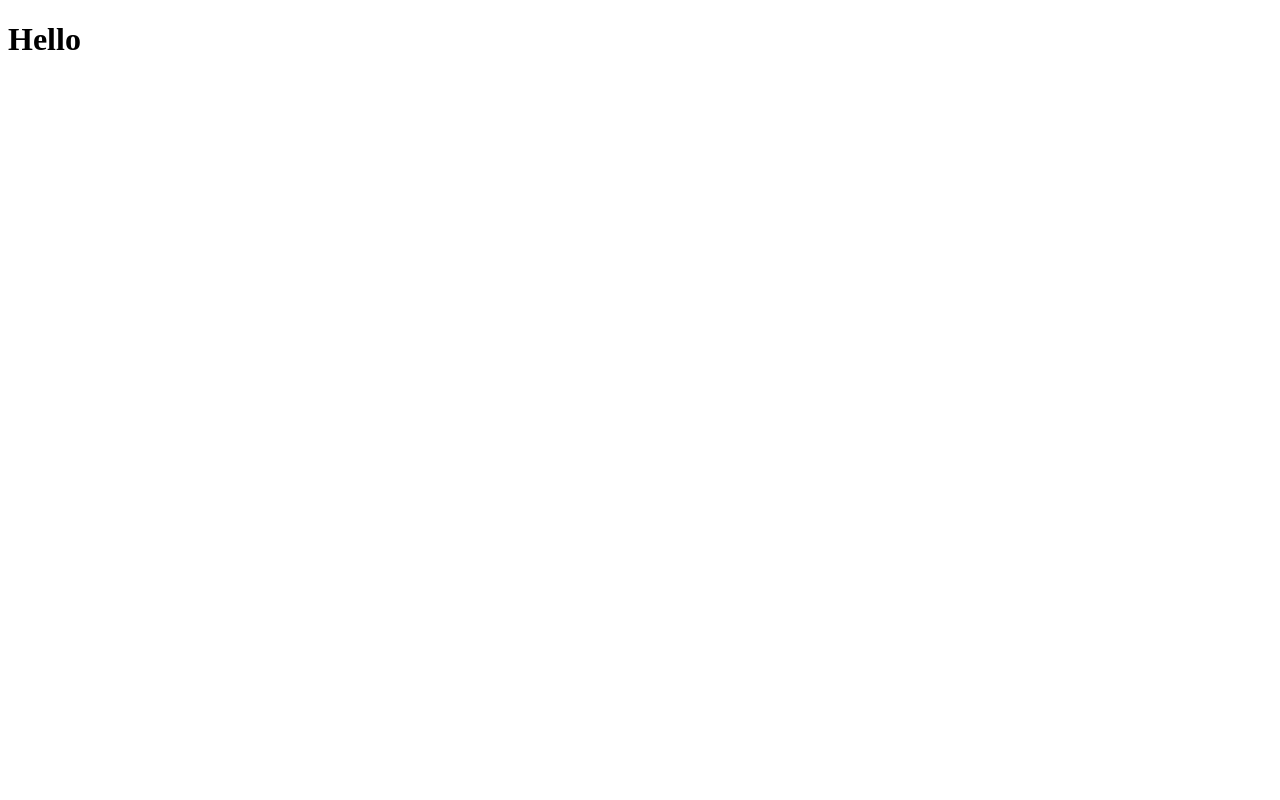
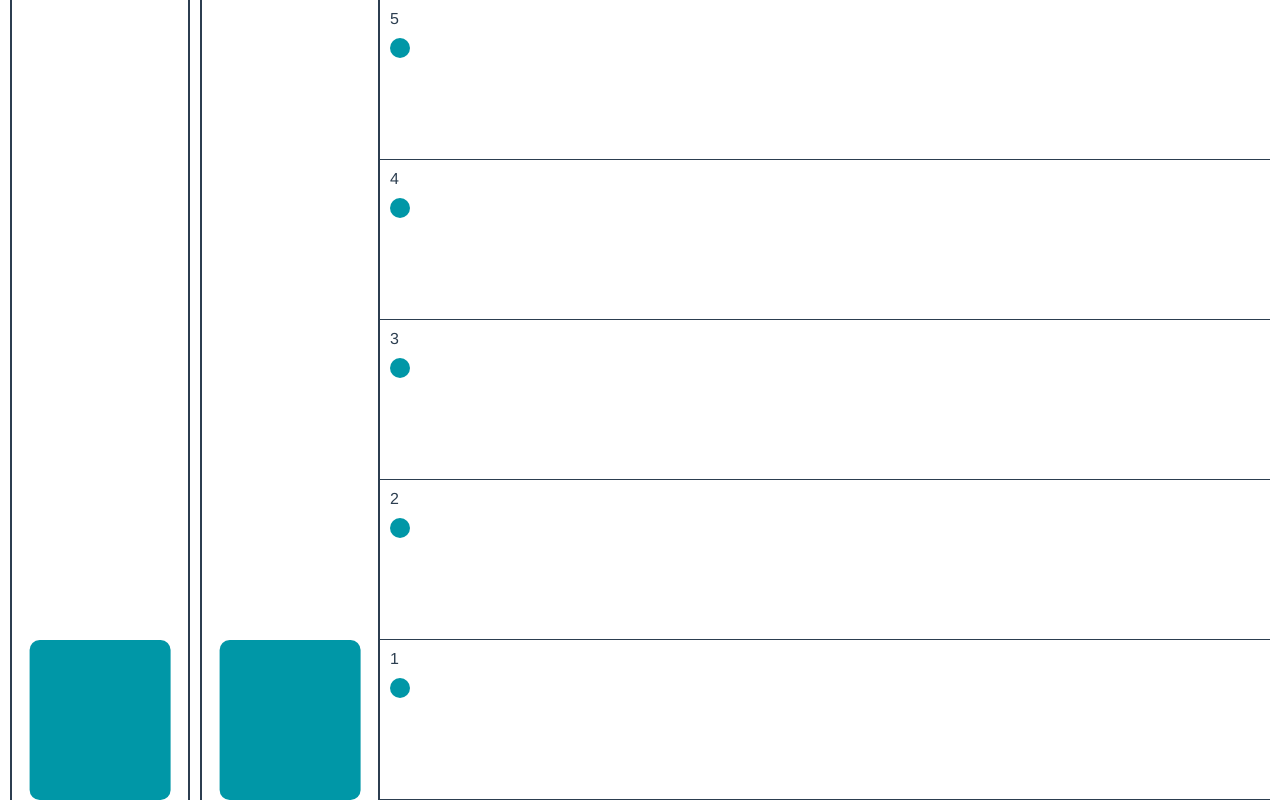
Before and after one commit to fury1eo/trueconf-elevator, a Vue app: page / in a window 1280 px wide. Built offline with nearby package versions, Linux system fonts and the light colour scheme.

Commit message:
added lifts moving by clicking on floor buttons

```diff
--- a/src/App.vue
+++ b/src/App.vue
@@ -1,20 +1,36 @@
 <template>
-  <h1>Hello</h1>
+
+  <HouseWrapper :levelsCount="levelsCount" :liftsCount="liftsCount"/>
+
 </template>
 
 <script>
+
+  import HouseWrapper from './components/HouseWrapper';
+
   export default {
-  name: 'App'
+
+    components: { HouseWrapper },
+
+    data() {
+      return {
+        liftsCount: 2,
+        levelsCount: 5
       }
+    }
+  }
+
 </script>
 
-<style scoped>
-#app {
+<style>
+  * {
     margin: 0;
     padding: 0;
     box-sizing: border-box;
     font-family: Avenir, Helvetica, Arial, sans-serif;
-  text-align: center;
     color: #2c3e50;
   }
+  #app {
+    padding: 0 10px;
+  }
 </style>
--- /dev/null
+++ b/src/components/HouseWrapper.vue
@@ -0,0 +1,123 @@
+<template>
+
+    <div class="house">
+        <div class="shafts">
+            <ShaftItem
+                v-for="lift in lifts"
+
+                :key="lift.id"
+                :levels="levels"
+
+                :goToLevel="lift.level"
+                :isActive="lift.isActive"
+            />
+        </div>
+        <div :style="{gridTemplateRows: `repeat(${levels.length}, auto)`}" class="levels">
+            <div :key="level" v-for="level in levels" class="level">
+                <div class="level-info">
+                    <div class="level-number">{{ level }}</div>
+                    <button @click="setNextLevel(level)" class="level-btn"></button>
+                </div>
+            </div>
+        </div>
+    </div>
+
+</template>
+
+<script>
+
+import ShaftItem from './ShaftItem';
+
+function getLevelsArray(count) {
+    let arr = [];
+    for (let i = count; i > 0; i--) {
+        arr.push(i);
+    }
+    return arr;
+}
+
+function getLiftsArray(count) {
+    let arr = [];
+    for (let i = 0; i < count; i++) {
+        arr.push({id: i, level: 1, isActive: true});
+    }
+    return arr;
+}
+
+export default {
+
+    data() {
+        return {
+            levels: getLevelsArray(this.levelsCount),
+            lifts: getLiftsArray(this.liftsCount)
+        }
+    },
+
+    props: [ 'levelsCount', 'liftsCount' ],
+    components: { ShaftItem },
+    methods: {
+        setNextLevel(level) {
+            let liftId = this.findFreeLift(level);
+            if (this.lifts[liftId].isActive && this.lifts[liftId].level !== level) {
+                let currentLevel = this.lifts[0].level;
+                this.lifts[liftId].level = level;
+                this.lifts[liftId].isActive = false;
+
+                setTimeout(() => {
+                    this.lifts[liftId].isActive = true;
+                }, Math.abs(currentLevel - level) * 1000 + 3000)
+            }
+        },
+        findFreeLift(level) {
+            let tempLifts = this.lifts.filter(lift => lift.isActive);
+            let minDifference = this.levels.length;
+            let liftId = 0;
+            for (let lift of tempLifts) {
+                if (Math.abs(level - lift.level) < minDifference) {
+                    minDifference = Math.abs(level - lift.level);
+                    liftId = lift.id;
+                }
+            }
+            return liftId;
+        }
+    },
+
+}
+
+</script>
+
+<style scoped>
+    .house {
+        height: 100vh;
+        display: flex;
+    }
+    .shafts {
+        display: flex;
+        gap: 10px;
+    }
+    .levels {
+        display: grid;
+        width: 100%;
+    }
+    .level {
+        border-bottom: 1px solid #2c3e50;
+        display: grid;
+        padding: 10px;
+    }
+    .level-info {
+        display: flex;
+        flex-direction: column;
+        gap: 10px;
+    }
+    .level-btn {
+        width: 20px;
+        height: 20px;
+        border-radius: 50%;
+        border: 2px solid transparent;
+        background-color: #0097a7;
+        cursor: pointer;
+    }
+    .level-btn:hover {
+        border: 2px solid #2c3e50;
+    }
+</style>
--- /dev/null
+++ b/src/components/ShaftItem.vue
@@ -0,0 +1,92 @@
+<template>
+
+    <div class="shaft">
+        <div
+            class="lift"
+            :style="!liftRelaxing
+                ? {transition: `${levelDifference}s all ease`, bottom: `${height}vh`, height: `calc(100vh / ${levels.length})`}
+                : {animation: 'flash 3s', bottom: `${height}vh`, height: `calc(100vh / ${levels.length})`}"
+        >
+            <div v-if="!isActive" class="lift_info">
+                <div class="level_number">{{ goToLevel }}</div>
+            </div>
+        </div>
+    </div>
+
+</template>
+
+<script>
+
+    export default {
+
+        data() {
+            return {
+                level: 1,
+                levelDifference: 0,
+                liftRelaxing: false,
+                height: 100 / this.levels.length * (this.goToLevel-1)
+            }
+        },
+
+        props: [ 'levels', 'goToLevel', 'isActive'],
+        watch: {
+            'goToLevel': {
+                handler() {
+                    this.levelDifference = Math.abs(this.goToLevel - this.level);
+                    this.height = 100 / this.levels.length * (this.goToLevel-1);
+                    this.level = this.goToLevel;
+
+                    setTimeout(() => {
+                        this.liftRelaxing = true;
+                        setTimeout(() => {
+                            this.liftRelaxing = false;
+                        }, 3000)
+                    }, this.levelDifference * 1000)
+                }
+            }
+        }
+
+    }
+
+</script>
+
+<style>
+    .shaft {
+        position: relative;
+        width: 180px;
+        height: 100vh;
+        border-left: 2px solid #2c3e50;
+        border-right: 2px solid #2c3e50;
+    }
+    .lift {
+        padding: 10px;
+        left: 50%;
+        bottom: 0vh;
+        transform: translateX(-50%);
+        width: 80%;
+        background-color: #0097a7;
+        border-radius: 10px;
+        position: absolute;
+        color: #fff;
+    }
+    .level_number {
+        color: #fff;
+    }
+    @keyframes flash {
+        0% {
+            background-color: rgba(0, 151, 167, 1);
+        }
+        25% {
+            background-color: rgba(0, 151, 167, .5);
+        }
+        50% {
+            background-color: rgba(0, 151, 167, 1);
+        }
+        75% {
+            background-color: rgba(0, 151, 167, .5);
+        }
+        100% {
+            background-color: rgba(0, 151, 167, 1);
+        }
+    }
+</style>
```
Lines whose indentation alone changed are shown as unchanged.
